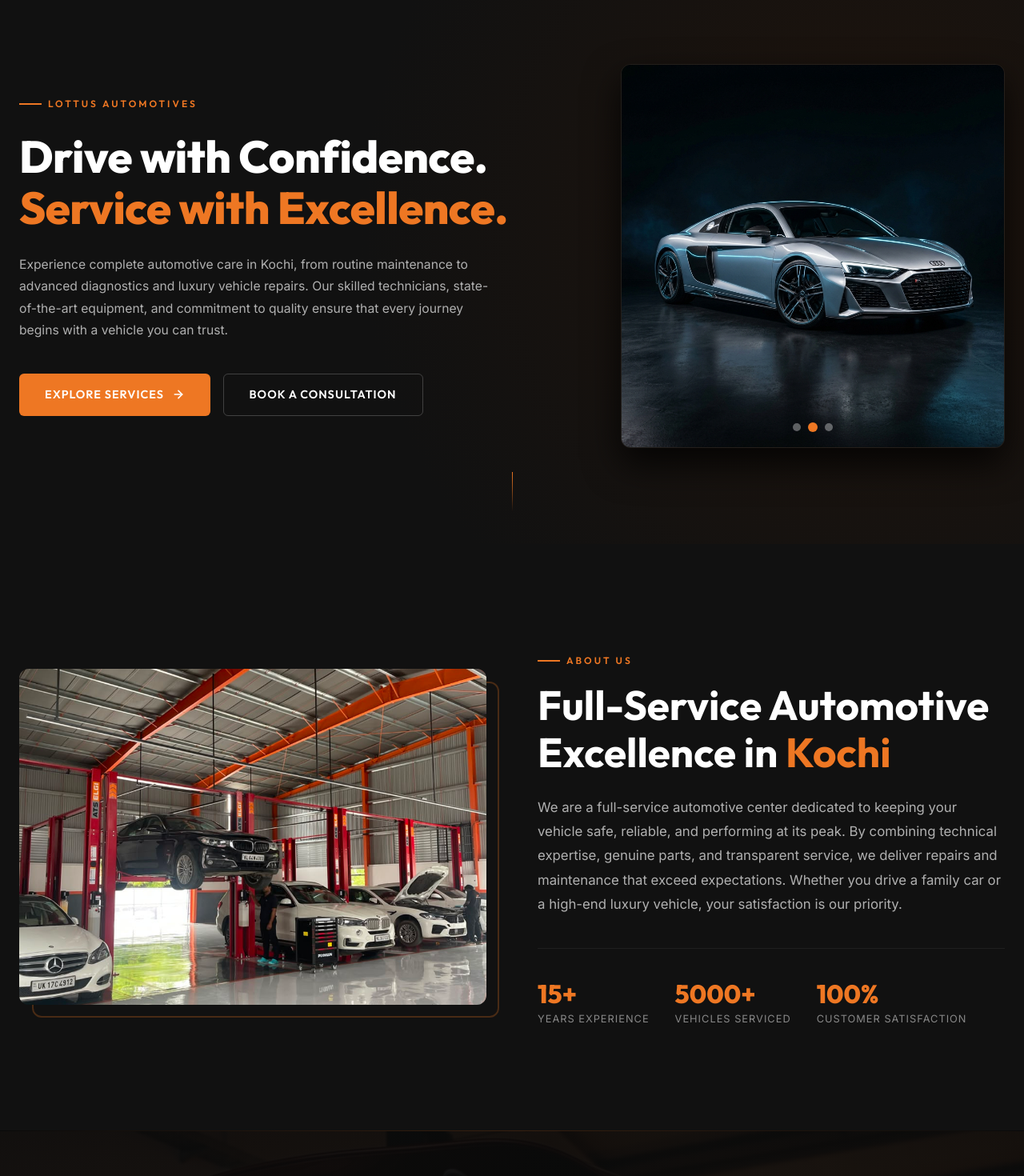
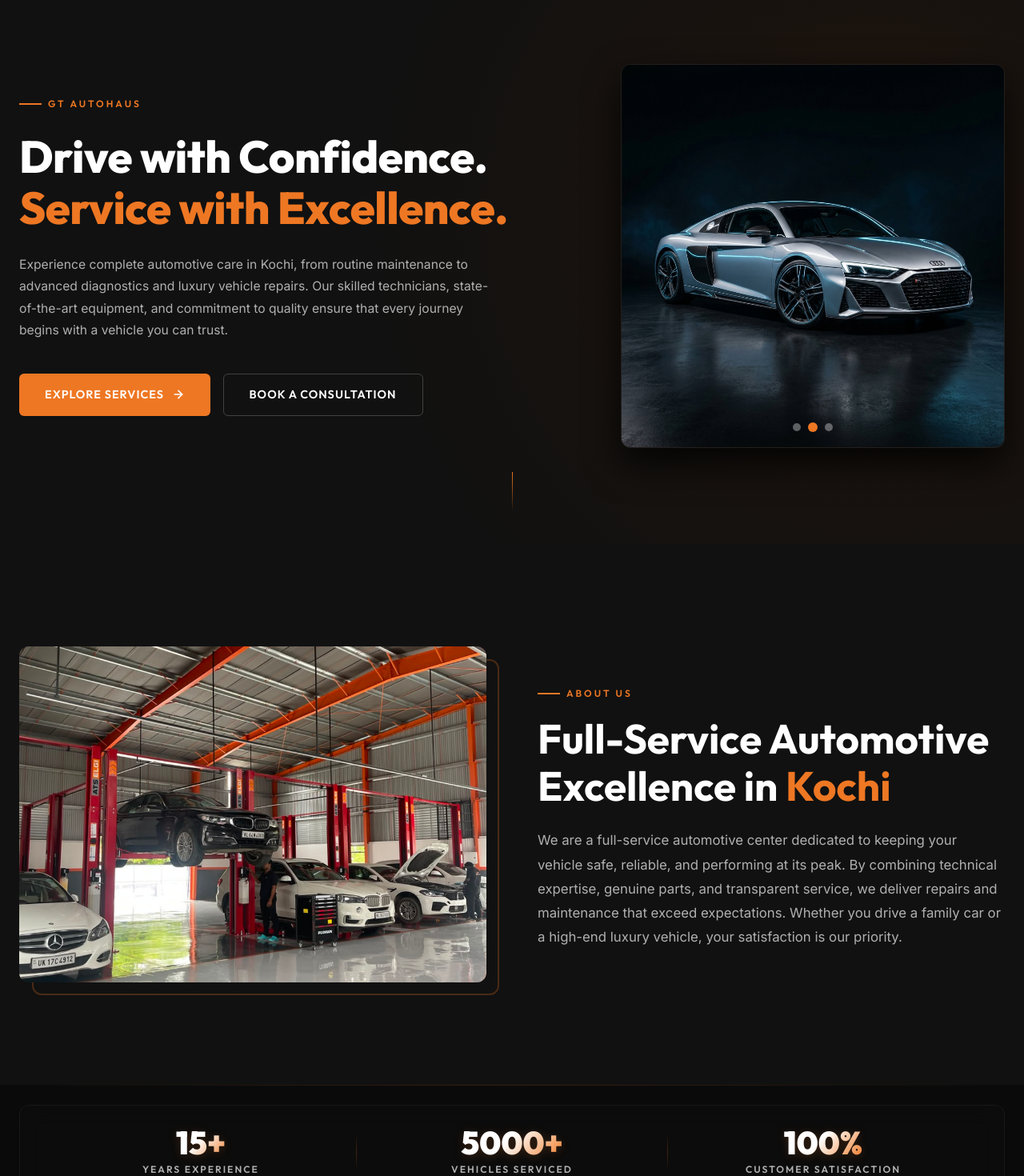
Before and after one commit to akshaiinspite/lottus-automotives-, a React (Vite) app: page / in a window 1280 px wide. Shown: the part 120-1590 px from the top of the page at 80% size. Built offline with nearby package versions, Linux system fonts and the light colour scheme.

Commit message:
feat: rebrand site to GT Autohaus and implement animated stats counter section

```diff
--- a/index.html
+++ b/index.html
@@ -6,24 +6,24 @@
     <meta name="viewport" content="width=device-width, initial-scale=1.0" />
 
     <!-- Primary SEO Meta Tags -->
-    <title>Lottus Automotives | Premium Car Service Kochi – Luxury Car Repair & Diagnostics</title>
-    <meta name="description" content="Lottus Automotives offers premium car service in Kochi. Specializing in luxury car repair Kerala, BMW, Audi, Porsche service centres, exotic car service, and advanced vehicle diagnostics. Experience excellence." />
+    <title>GT Autohaus | Premium Car Service Kochi – Luxury Car Repair & Diagnostics</title>
+    <meta name="description" content="GT Autohaus offers premium car service in Kochi. Specializing in luxury car repair Kerala, BMW, Audi, Porsche service centres, exotic car service, and advanced vehicle diagnostics. Experience excellence." />
     <meta name="keywords" content="premium car service kochi, luxury car repair kerala, bmw service centre kochi, porsche service centre kochi, audi service centre kochi, exotic car service, luxury car service centre, car diagnostics, vehicle maintenance, automotive service Kochi" />
-    <meta name="author" content="Lottus Automotives" />
+    <meta name="author" content="GT Autohaus" />
     <meta name="robots" content="index, follow" />
-    <link rel="canonical" href="https://www.lottusautomotives.com/" />
+    <link rel="canonical" href="https://www.gtautohaus.com/" />
 
     <!-- Open Graph / Facebook -->
     <meta property="og:type" content="website" />
-    <meta property="og:url" content="https://www.lottusautomotives.com/" />
-    <meta property="og:title" content="Lottus Automotives | Premium Car Service Kochi" />
+    <meta property="og:url" content="https://www.gtautohaus.com/" />
+    <meta property="og:title" content="GT Autohaus | Premium Car Service Kochi" />
     <meta property="og:description" content="Experience complete automotive care in Kochi. Luxury car repair, advanced diagnostics, and premium vehicle maintenance by certified technicians." />
     <meta property="og:image" content="/hero_slide_1.png" />
     <meta property="og:locale" content="en_IN" />
 
     <!-- Twitter -->
     <meta name="twitter:card" content="summary_large_image" />
-    <meta name="twitter:title" content="Lottus Automotives | Premium Car Service Kochi" />
+    <meta name="twitter:title" content="GT Autohaus | Premium Car Service Kochi" />
     <meta name="twitter:description" content="Experience complete automotive care in Kochi. Luxury car repair, advanced diagnostics, and premium vehicle maintenance." />
     <meta name="twitter:image" content="/hero_slide_1.png" />
 
@@ -32,9 +32,9 @@
     {
       "@context": "https://schema.org",
       "@type": "AutomotiveBusiness",
-      "name": "Lottus Automotives",
+      "name": "GT Autohaus",
       "description": "Premium car service centre in Kochi specializing in luxury car repair, advanced diagnostics, and vehicle maintenance for brands including BMW, Audi, Porsche, Mercedes-Benz, and more.",
-      "url": "https://www.lottusautomotives.com",
+      "url": "https://www.gtautohaus.com",
       "telephone": "+91-XXXXXXXXXX",
       "address": {
         "@type": "PostalAddress",
--- a/package.json
+++ b/package.json
@@ -1,5 +1,5 @@
 {
-  "name": "lottus-automotives",
+  "name": "gt-autohaus",
   "private": true,
   "version": "0.0.0",
   "type": "module",
--- a/src/components/Footer.tsx
+++ b/src/components/Footer.tsx
@@ -12,10 +12,10 @@ const Footer = () => {
         <div className="footer__grid">
           {/* Brand Column */}
           <div className="footer__brand">
-            <Link to="/" aria-label="Lottus Automotives Home">
+            <Link to="/" aria-label="GT Autohaus Home">
               <img
                 src="/WhatsApp Image 2026-07-11 at 12.31.57.jpeg"
-                alt="Lottus Automotives logo – Luxury Car Service Centre Kochi"
+                alt="GT Autohaus logo – Luxury Car Service Centre Kochi"
                 className="footer__logo"
                 width="180"
                 height="54"
@@ -55,8 +55,8 @@ const Footer = () => {
             <address className="footer__address">
               <p>Kochi, Kerala, India</p>
               <p>
-                <a href="mailto:info@lottusautomotives.com" className="footer__link">
-                  info@lottusautomotives.com
+                <a href="mailto:info@gtautohaus.com" className="footer__link">
+                  info@gtautohaus.com
                 </a>
               </p>
             </address>
@@ -66,7 +66,7 @@ const Footer = () => {
         {/* Bottom Bar */}
         <div className="footer__bottom">
           <p className="footer__copy">
-            &copy; {currentYear} Lottus Automotives. All rights reserved.
+            &copy; {currentYear} GT Autohaus. All rights reserved.
           </p>
           <p className="footer__credit">
             Precision Engineering. Uncompromising Quality.
--- a/src/components/Header.tsx
+++ b/src/components/Header.tsx
@@ -41,10 +41,10 @@ const Header = () => {
       id="site-header"
     >
       <nav className="header__nav container-wide" aria-label="Main navigation">
-        <Link to="/" className="header__logo" aria-label="Lottus Automotives – Home">
+        <Link to="/" className="header__logo" aria-label="GT Autohaus – Home">
           <img
             src="/WhatsApp Image 2026-07-11 at 12.31.57.jpeg"
-            alt="Lottus Automotives logo – Premium Car Service Kochi"
+            alt="GT Autohaus logo – Premium Car Service Kochi"
             className="header__logo-img"
             width="160"
             height="48"
@@ -65,7 +65,7 @@ const Header = () => {
           ))}
           <li className="header__mobile-cta">
             <a
-              href="https://wa.me/919061099906?text=Hello%20Lottus%20Automotives,%20I'd%20like%20to%20book%20an%20appointment%20for%20my%20car."
+              href="https://wa.me/919061099906?text=Hello%20GT%20Autohaus,%20I'd%20like%20to%20book%20an%20appointment%20for%20my%20car."
               target="_blank"
               rel="noopener noreferrer"
               className="btn-primary"
@@ -83,7 +83,7 @@ const Header = () => {
         </ul>
 
         <a
-          href="https://wa.me/919061099906?text=Hello%20Lottus%20Automotives,%20I'd%20like%20to%20book%20an%20appointment%20for%20my%20car."
+          href="https://wa.me/919061099906?text=Hello%20GT%20Autohaus,%20I'd%20like%20to%20book%20an%20appointment%20for%20my%20car."
           target="_blank"
           rel="noopener noreferrer"
           className="header__btn-appointment btn-primary"
--- a/src/index.css
+++ b/src/index.css
@@ -1,4 +1,4 @@
-/* ===== CSS DESIGN SYSTEM – LOTTUS AUTOMOTIVES ===== */
+/* ===== CSS DESIGN SYSTEM – GT AUTOHAUS ===== */
 
 :root {
   /* Brand Palette */
--- a/src/pages/ContactPage.tsx
+++ b/src/pages/ContactPage.tsx
@@ -52,7 +52,7 @@ const ContactPage = () => {
         <div className="contact-hero__bg" aria-hidden="true">
           <img
             src="/contact_hero_banner.png"
-            alt="Premium automotive service reception at Lottus Automotives Kochi"
+            alt="Premium automotive service reception at GT Autohaus Kochi"
             loading="eager"
           />
         </div>
@@ -185,7 +185,7 @@ const ContactPage = () => {
                 </div>
                 <h3 className="contact__info-title">Email</h3>
                 <p className="contact__info-text">
-                  <a href="mailto:info@lottusautomotives.com">info@lottusautomotives.com</a>
+                  <a href="mailto:info@gtautohaus.com">info@gtautohaus.com</a>
                 </p>
               </div>
               <div className="contact__info-item glass-card">
--- a/src/pages/HomePage.css
+++ b/src/pages/HomePage.css
@@ -182,33 +182,79 @@
   z-index: 0;
 }
 
-.about__stats {
-  display: flex;
-  gap: 2rem;
-  margin-top: var(--space-lg);
-  padding-top: var(--space-lg);
-  border-top: 1px solid rgba(255, 255, 255, 0.06);
+/* ===== STATS COUNTER ===== */
+.stats-counter {
+  position: relative;
+  background: var(--clr-black);
+  padding: var(--space-md) 0;
+  overflow: hidden;
 }
 
-.about__stat {
+.stats-counter__banner {
+  display: flex;
+  justify-content: space-around;
+  align-items: center;
+  padding: 1.5rem 2rem;
+  border-radius: var(--radius-md);
+  background: rgba(17, 17, 17, 0.4);
+  backdrop-filter: blur(15px);
+  -webkit-backdrop-filter: blur(15px);
+  border: 1px solid rgba(255, 255, 255, 0.05);
+}
+
+.stats-counter__item {
+  flex: 1;
+  display: flex;
+  justify-content: center;
+}
+
+.stats-counter__item-inner {
   display: flex;
   flex-direction: column;
+  align-items: center;
 }
 
-.about__stat-number {
-  font-family: var(--font-heading);
-  font-size: 2rem;
-  font-weight: 800;
-  color: var(--clr-orange);
-  line-height: 1;
-  margin-bottom: 0.3rem;
+.stats-counter__divider {
+  width: 1px;
+  height: 44px;
+  background: linear-gradient(180deg, transparent, rgba(238, 119, 35, 0.25), transparent);
 }
 
-.about__stat-label {
-  font-size: 0.8rem;
-  color: var(--clr-gray);
+.stats-counter__number {
+  font-family: var(--font-heading);
+  font-size: clamp(1.8rem, 3.2vw, 2.5rem);
+  font-weight: 850;
+  line-height: 1.1;
+  margin-bottom: 0.15rem;
+  background: linear-gradient(135deg, var(--clr-white) 45%, var(--clr-orange) 100%);
+  -webkit-background-clip: text;
+  -webkit-text-fill-color: transparent;
+  filter: drop-shadow(0 2px 6px rgba(238, 119, 35, 0.2));
+}
+
+.stats-counter__label {
+  font-family: var(--font-heading);
+  font-size: 0.76rem;
+  font-weight: 600;
+  letter-spacing: 2px;
   text-transform: uppercase;
-  letter-spacing: 1px;
+  color: var(--clr-gray-light);
+}
+
+@media (max-width: 768px) {
+  .stats-counter {
+    padding: var(--space-sm) 0;
+  }
+  .stats-counter__banner {
+    flex-direction: column;
+    gap: 1.5rem;
+    padding: 2rem 1.5rem;
+  }
+  .stats-counter__divider {
+    width: 60%;
+    height: 1px;
+    background: linear-gradient(90deg, transparent, rgba(238, 119, 35, 0.25), transparent);
+  }
 }
 
 /* ===== WHY CHOOSE US ===== */
@@ -696,55 +742,18 @@
   overflow: hidden;
 }
 
-.gallery__header-wrapper {
-  display: flex;
-  justify-content: space-between;
-  align-items: flex-end;
-  margin-bottom: var(--space-xl);
-  gap: 2rem;
-}
-
 .gallery__header {
-  text-align: left;
-  margin-bottom: 0;
-  max-width: 650px;
+  text-align: center;
+  margin: 0 auto var(--space-xl);
+  max-width: 720px;
 }
 
 .gallery__header .section-label {
-  justify-content: flex-start;
+  justify-content: center;
 }
 
 .gallery__header .section-subtext {
-  margin: 0;
-}
-
-/* Scroll buttons styling */
-.gallery__controls {
-  display: flex;
-  gap: 1rem;
-  margin-bottom: 0.5rem;
-}
-
-.gallery__btn {
-  display: flex;
-  justify-content: center;
-  align-items: center;
-  width: 50px;
-  height: 50px;
-  border-radius: 50%;
-  background: rgba(255, 255, 255, 0.03);
-  border: 1px solid rgba(255, 255, 255, 0.08);
-  color: var(--clr-white);
-  cursor: pointer;
-  transition: all var(--transition-medium);
-}
-
-.gallery__btn:hover {
-  background: var(--clr-orange);
-  border-color: var(--clr-orange);
-  color: var(--clr-black);
-  transform: translateY(-2px);
-  box-shadow: 0 5px 15px rgba(238, 119, 35, 0.3);
+  margin: var(--space-sm) auto 0;
 }
 
 .gallery__marquee-wrapper {
--- a/src/pages/HomePage.tsx
+++ b/src/pages/HomePage.tsx
@@ -29,7 +29,7 @@ const HeroSection = () => {
       <div className="hero__content container">
         <div className="hero__grid">
           <div className="hero__text-col">
-            <span className="hero__label section-label">Lottus Automotives</span>
+            <span className="hero__label section-label">GT Autohaus</span>
             <h1 className="hero__title" style={{ fontSize: 'clamp(2.2rem, 4.5vw, 3.5rem)', lineHeight: '1.15' }}>
               Drive with Confidence.<br />
               <span className="text-orange">Service with Excellence.</span>
@@ -113,7 +113,7 @@ const AboutSection = () => {
           <div className="about__image-wrapper">
             <img
               src="/WhatsApp Image 2026-07-12 at 09.42.36.jpeg"
-              alt="Certified technician inspecting a luxury car engine – Lottus Automotives workshop Kochi"
+              alt="Certified technician inspecting a luxury car engine – GT Autohaus workshop Kochi"
               className="about__image"
               loading="lazy"
               width="600"
@@ -132,20 +132,6 @@ const AboutSection = () => {
               service, we deliver repairs and maintenance that exceed expectations. Whether you drive a
               family car or a high-end luxury vehicle, your satisfaction is our priority.
             </p>
-            <div className="about__stats">
-              <div className="about__stat">
-                <span className="about__stat-number">15+</span>
-                <span className="about__stat-label">Years Experience</span>
-              </div>
-              <div className="about__stat">
-                <span className="about__stat-number">5000+</span>
-                <span className="about__stat-label">Vehicles Serviced</span>
-              </div>
-              <div className="about__stat">
-                <span className="about__stat-number">100%</span>
-                <span className="about__stat-label">Customer Satisfaction</span>
-              </div>
-            </div>
           </div>
         </div>
       </div>
@@ -257,10 +243,10 @@ const WhyChooseSection = () => {
         <div className="why__header">
           <span className="section-label">Why Choose Us</span>
           <h2 className="section-heading" id="why-heading">
-            The <span className="text-orange">Lottus</span> Advantage
+            The <span className="text-orange">GT Autohaus</span> Advantage
           </h2>
           <p className="section-subtext">
-            Discover why discerning vehicle owners across Kerala trust Lottus Automotives for their premium car service needs.
+            Discover why discerning vehicle owners across Kerala trust GT Autohaus for their premium car service needs.
           </p>
         </div>
         <div className="why__cards">
@@ -455,51 +441,17 @@ const GallerySection = () => {
     return () => ctx.revert()
   }, [])
 
-  const handleScroll = (direction: 'left' | 'right') => {
-    const container = scrollContainerRef.current
-    if (!container) return
-    const scrollAmount = 350
-    const targetScroll = container.scrollLeft + (direction === 'left' ? -scrollAmount : scrollAmount)
-    gsap.to(container, {
-      scrollLeft: targetScroll,
-      duration: 0.5,
-      ease: 'power2.out'
-    })
-  }
-
   return (
     <section className="gallery" ref={sectionRef} id="gallery-section" aria-labelledby="gallery-heading">
       <div className="container">
-        <div className="gallery__header-wrapper">
         <div className="gallery__header">
           <span className="section-label">Gallery</span>
           <h2 className="section-heading" id="gallery-heading">
             Our <span className="text-orange">Premium Workshop</span> in Action
           </h2>
           <p className="section-subtext">
-              Take a look inside Lottus Automotives Kochi. We maintain a clean, organized, and state-of-the-art facility to ensure your vehicle receives top-tier care.
+            Take a look inside GT Autohaus Kochi. We maintain a clean, organized, and state-of-the-art facility to ensure your vehicle receives top-tier care.
           </p>
-          </div>
-          <div className="gallery__controls">
-            <button
-              onClick={() => handleScroll('left')}
-              className="gallery__btn"
-              aria-label="Scroll gallery left"
-            >
-              <svg width="20" height="20" viewBox="0 0 24 24" fill="none" stroke="currentColor" strokeWidth="2.5" strokeLinecap="round" strokeLinejoin="round">
-                <path d="m15 18-6-6 6-6"/>
-              </svg>
-            </button>
-            <button
-              onClick={() => handleScroll('right')}
-              className="gallery__btn"
-              aria-label="Scroll gallery right"
-            >
-              <svg width="20" height="20" viewBox="0 0 24 24" fill="none" stroke="currentColor" strokeWidth="2.5" strokeLinecap="round" strokeLinejoin="round">
-                <path d="m9 18 6-6-6-6"/>
-              </svg>
-            </button>
-          </div>
         </div>
       </div>
 
@@ -509,7 +461,7 @@ const GallerySection = () => {
             <div className="gallery__item" key={i}>
               <img
                 src={img}
-                alt="Lottus Automotives professional workshop facility Kochi"
+                alt="GT Autohaus professional workshop facility Kochi"
                 className="gallery__img"
                 loading="lazy"
               />
@@ -643,6 +595,84 @@ const ReviewsSection = () => {
   )
 }
 
+/* ===== STATS COUNTER SECTION ===== */
+const StatsSection = () => {
+  const statsRef = useRef<HTMLElement>(null)
+
+  useEffect(() => {
+    if (!statsRef.current) return
+    const ctx = gsap.context(() => {
+      const counters = statsRef.current?.querySelectorAll('.stats-counter__number')
+      if (!counters) return
+
+      counters.forEach((counter) => {
+        const target = parseFloat(counter.getAttribute('data-target') || '0')
+        const suffix = counter.getAttribute('data-suffix') || ''
+
+        const obj = { value: 0 }
+        gsap.to(obj, {
+          value: target,
+          duration: 1.8,
+          ease: 'power2.out',
+          scrollTrigger: {
+            trigger: counter,
+            start: 'top 90%',
+            toggleActions: 'play none none none',
+          },
+          onUpdate: () => {
+            counter.textContent = Math.floor(obj.value) + suffix
+          }
+        })
+      })
+
+      gsap.fromTo('.stats-counter__item',
+        { y: 20, opacity: 0 },
+        {
+          y: 0,
+          opacity: 1,
+          duration: 0.8,
+          stagger: 0.15,
+          ease: 'power3.out',
+          scrollTrigger: {
+            trigger: statsRef.current,
+            start: 'top 90%',
+          }
+        }
+      )
+    }, statsRef)
+    return () => ctx.revert()
+  }, [])
+
+  return (
+    <section className="stats-counter" ref={statsRef} id="stats-section">
+      <div className="container">
+        <div className="stats-counter__banner glass-card">
+          <div className="stats-counter__item">
+            <div className="stats-counter__item-inner">
+              <span className="stats-counter__number" data-target="15" data-suffix="+">0+</span>
+              <span className="stats-counter__label">Years Experience</span>
+            </div>
+          </div>
+          <div className="stats-counter__divider" aria-hidden="true" />
+          <div className="stats-counter__item">
+            <div className="stats-counter__item-inner">
+              <span className="stats-counter__number" data-target="5000" data-suffix="+">0+</span>
+              <span className="stats-counter__label">Vehicles Serviced</span>
+            </div>
+          </div>
+          <div className="stats-counter__divider" aria-hidden="true" />
+          <div className="stats-counter__item">
+            <div className="stats-counter__item-inner">
+              <span className="stats-counter__number" data-target="100" data-suffix="%">0%</span>
+              <span className="stats-counter__label">Customer Satisfaction</span>
+            </div>
+          </div>
+        </div>
+      </div>
+    </section>
+  )
+}
+
 /* ===== HOME PAGE ===== */
 const HomePage = () => {
   useEffect(() => {
@@ -653,6 +683,8 @@ const HomePage = () => {
     <>
       <HeroSection />
       <AboutSection />
+      <div className="section-divider" aria-hidden="true" />
+      <StatsSection />
       <div className="section-divider" aria-hidden="true" />
       <WhyChooseSection />
       <div className="section-divider" aria-hidden="true" />
--- a/src/pages/ServicesPage.tsx
+++ b/src/pages/ServicesPage.tsx
@@ -371,7 +371,7 @@ const ServicesPage = () => {
         <div className="services-hero__bg" aria-hidden="true">
           <img
             src="/services_hero_banner.png"
-            alt="Lottus Automotives Services Banner"
+            alt="GT Autohaus Services Banner"
             loading="eager"
           />
         </div>
```
Also changed, not shown: 1 other file (tests, documents, lock files or other folders). Lines whose indentation alone changed are shown as unchanged.
